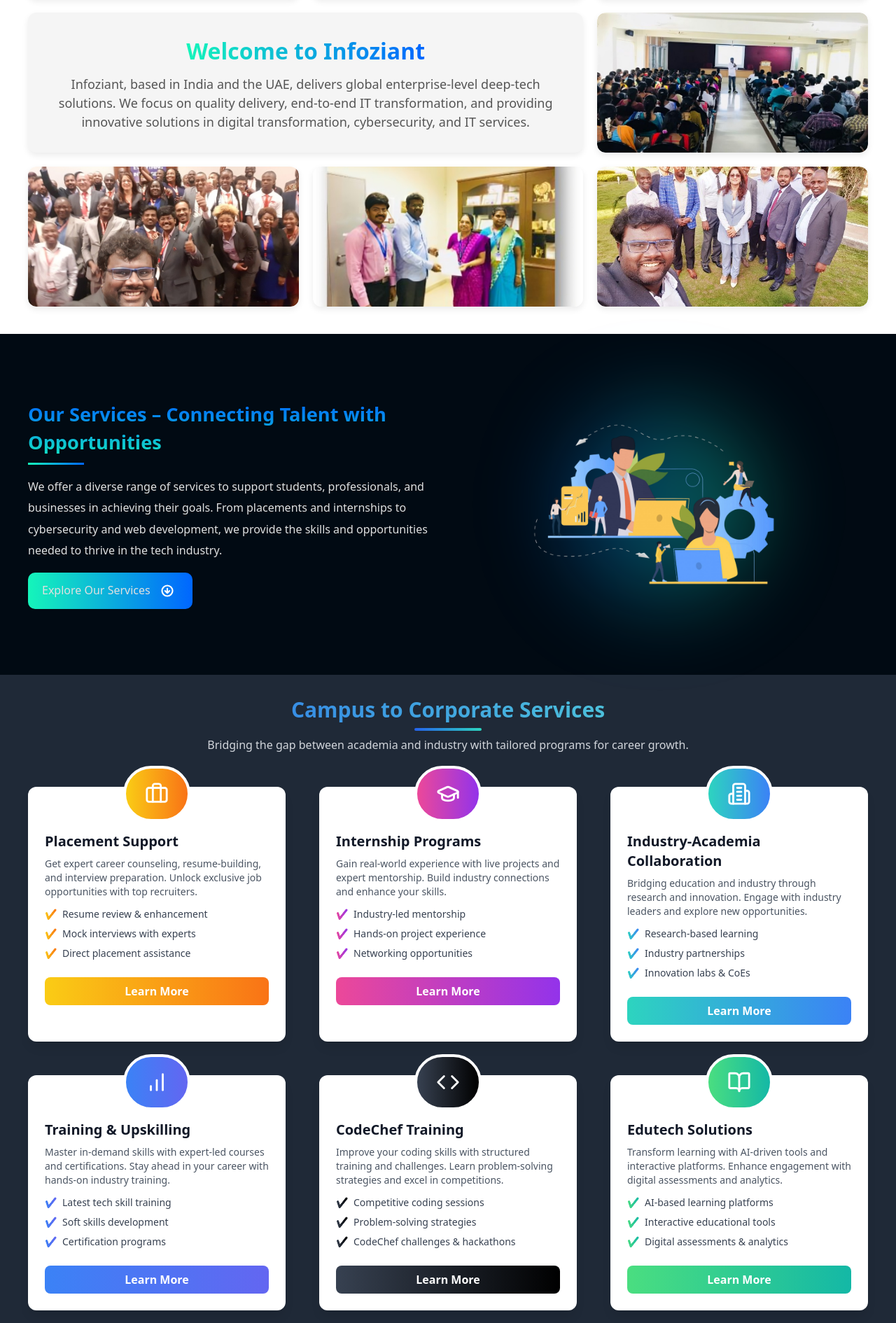
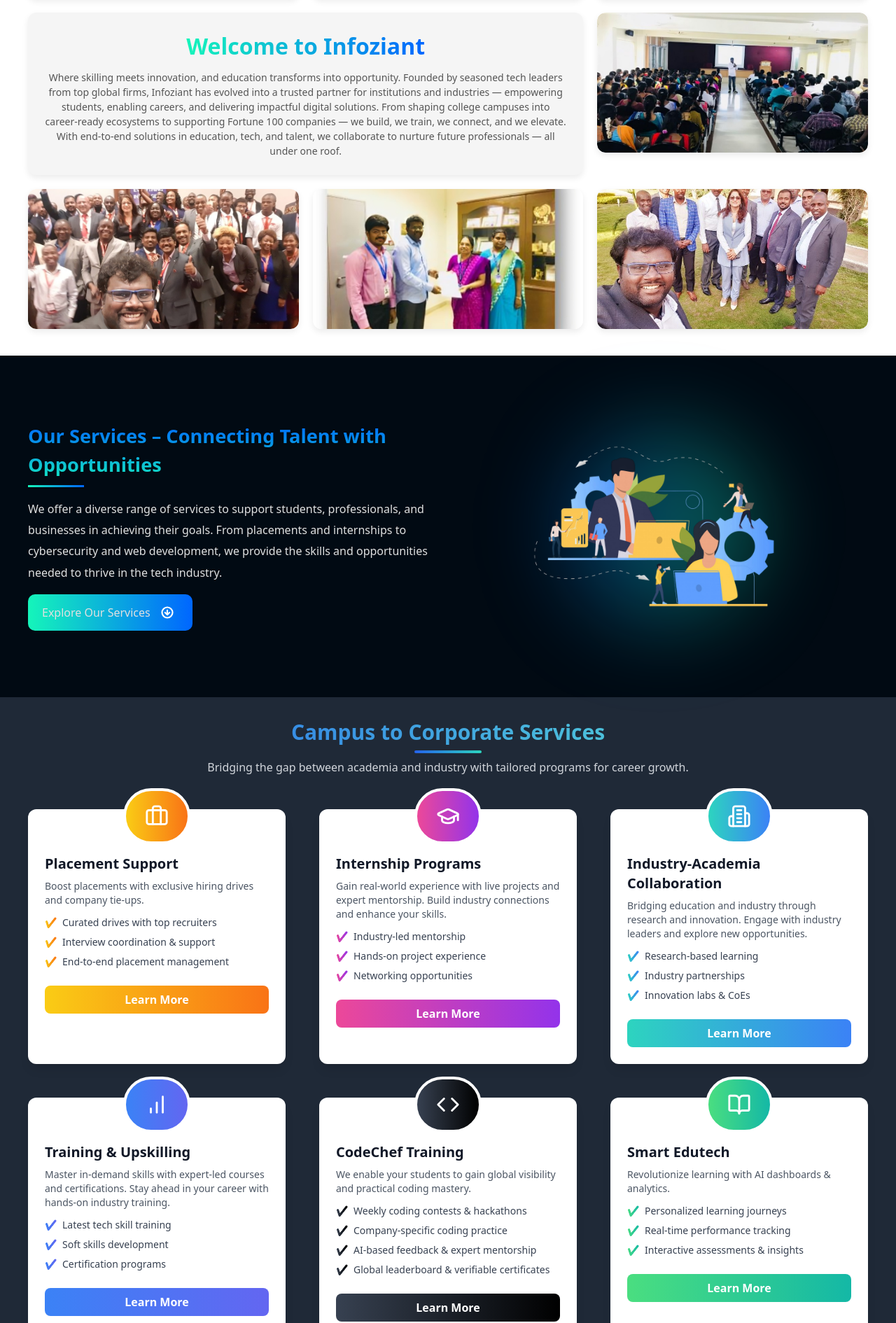
Before and after one commit to infoziantappwrite/Infoziant, a React (Create React App) app: page / in a window 1280 px wide. Shown: the part 1036-2926 px from the top of the page at 70% size. Built offline with nearby package versions, Linux system fonts and the light colour scheme.

Commit message:
contents chnages

```diff
--- a/src/Components/Home/AboutSection/AboutUsSection.css
+++ b/src/Components/Home/AboutSection/AboutUsSection.css
@@ -83,7 +83,7 @@
 
 .intro-box-abtNew p {
   margin-top: 10px;
-  font-size: 18px;
+  font-size: 14px;
   font-weight: 400;
   color: #555;
   text-align: center;
--- a/src/Components/Home/AboutSection/AboutUsSection.jsx
+++ b/src/Components/Home/AboutSection/AboutUsSection.jsx
@@ -40,9 +40,10 @@ const AboutUsSection = () => {
         <motion.div className="intro-box-abtNew" {...motionProps(0.3)}>
           <h2>Welcome to Infoziant</h2>
           <p>
-            Infoziant, based in India and the UAE, delivers global enterprise-level deep-tech
-            solutions. We focus on quality delivery, end-to-end IT transformation, and providing
-            innovative solutions in digital transformation, cybersecurity, and IT services.
+          Where skilling meets innovation, and education transforms into opportunity.
+Founded by seasoned tech leaders from top global firms, Infoziant has evolved into a trusted partner for institutions and industries — empowering students, enabling careers, and delivering impactful digital solutions.
+From shaping college campuses into career-ready ecosystems to supporting Fortune 100 companies — we build, we train, we connect, and we elevate.
+With end-to-end solutions in education, tech, and talent, we collaborate to nurture future professionals — all under one roof.
           </p>
         </motion.div>
 
--- a/src/Components/Home/Services1/ServicesSection.jsx
+++ b/src/Components/Home/Services1/ServicesSection.jsx
@@ -5,8 +5,8 @@ import { useNavigate } from "react-router-dom";
 const services = [
   {
     title: "Placement Support",
-    description: "Get expert career counseling, resume-building, and interview preparation. Unlock exclusive job opportunities with top recruiters.",
-    features: ["Resume review & enhancement", "Mock interviews with experts", "Direct placement assistance"],
+    description: "Boost placements with exclusive hiring drives and company tie-ups.",
+    features: ["Curated drives with top recruiters", "Interview coordination & support", "End-to-end placement management"],
     icon: Briefcase,
     link: "/services/placement-support",
     gradient: "from-yellow-400 to-orange-500",
@@ -37,16 +37,16 @@ const services = [
   },
   {
     title: "CodeChef Training",
-    description: "Improve your coding skills with structured training and challenges. Learn problem-solving strategies and excel in competitions.",
-    features: ["Competitive coding sessions", "Problem-solving strategies", "CodeChef challenges & hackathons"],
+    description: "We enable your students to gain global visibility and practical coding mastery.",
+    features: ["Weekly coding contests & hackathons", "Company-specific coding practice", "AI-based feedback & expert mentorship","Global leaderboard & verifiable certificates"],
     icon: Code,
     link: "/services/codechef-training",
     gradient: "from-gray-700 to-black",
   },
   {
-    title: "Edutech Solutions",
-    description: "Transform learning with AI-driven tools and interactive platforms. Enhance engagement with digital assessments and analytics.",
-    features: ["AI-based learning platforms", "Interactive educational tools", "Digital assessments & analytics"],
+    title: "Smart Edutech ",
+    description: "Revolutionize learning with AI dashboards & analytics.",
+    features: ["Personalized learning journeys", "Real-time performance tracking", "Interactive assessments & insights"],
     icon: BookOpen,
     link: "/services/edutech",
     gradient: "from-green-400 to-teal-500",
```
